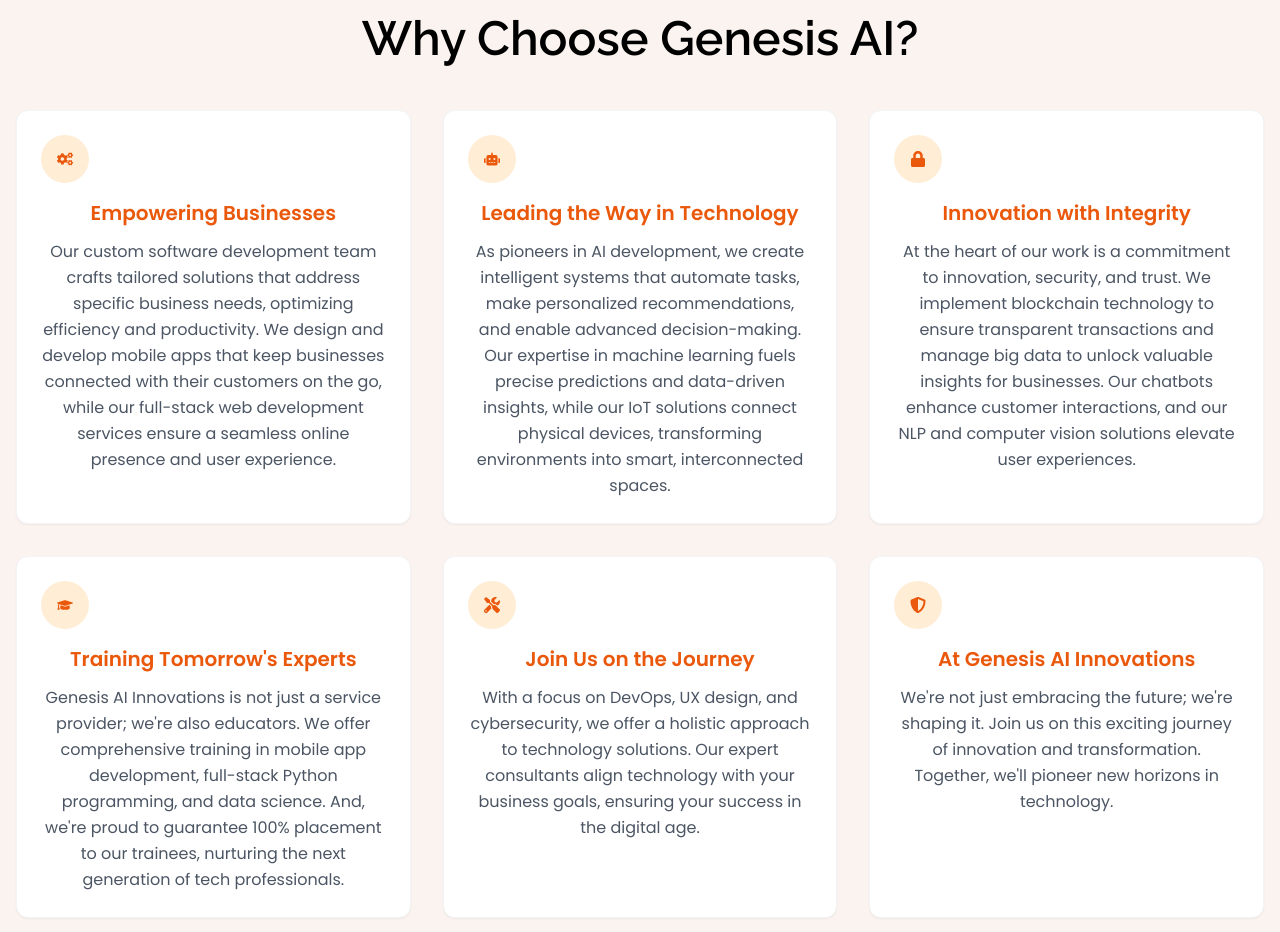
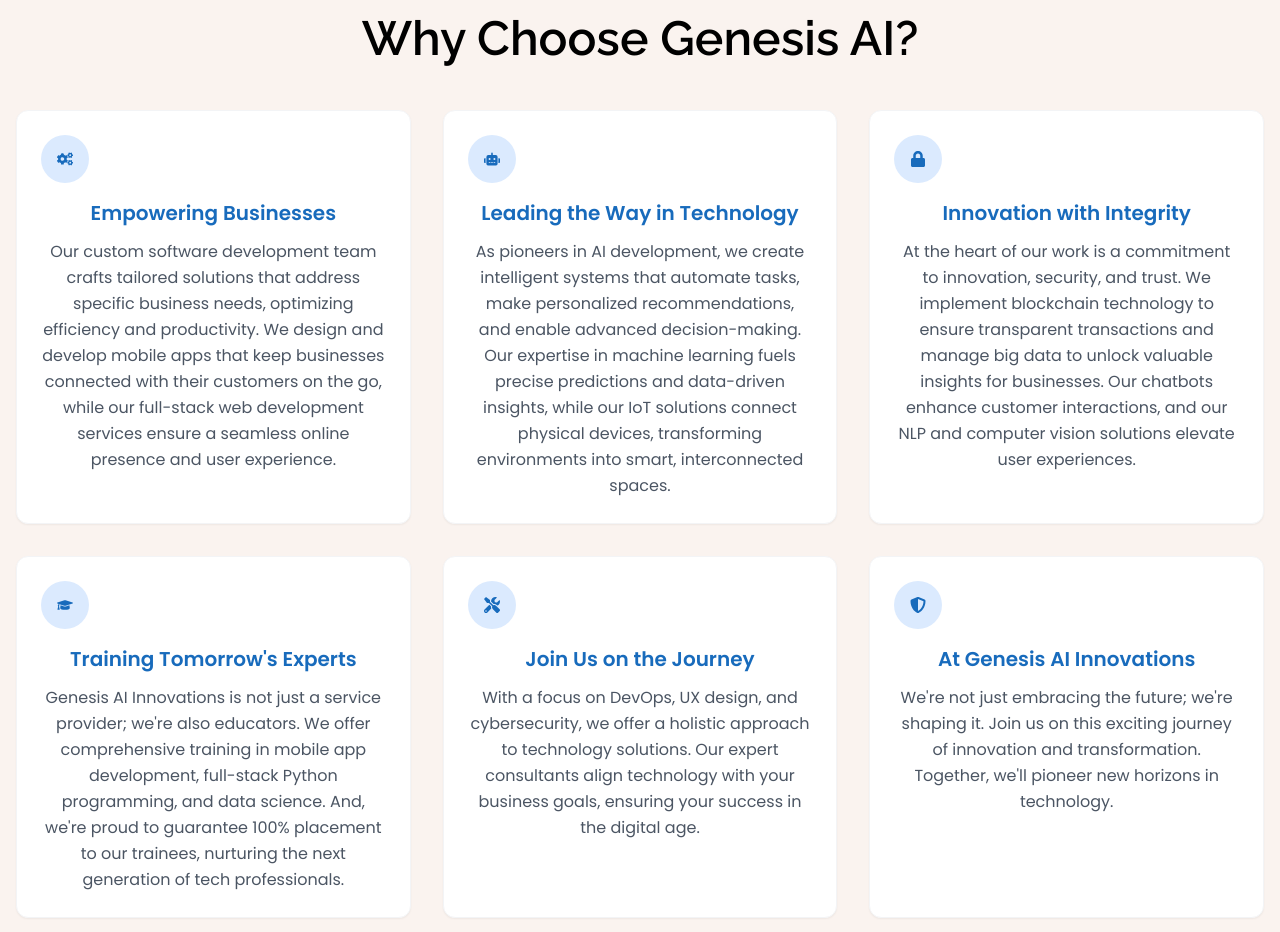
Before and after one commit to remeessalam/genesisaiinnovations, a React (Create React App) app: page /about-us in a window 1280 px wide. Shown: the part 2920-3852 px from the top of the page. Built offline with nearby package versions, Linux system fonts and the light colour scheme.

Commit message:
all completed

```diff
--- a/src/pages/website/AboutUs.jsx
+++ b/src/pages/website/AboutUs.jsx
@@ -212,11 +212,11 @@ const AboutUs = () => {
                   className="relative group bg-white p-6 rounded-xl shadow-sm hover:shadow-md transition-all duration-300 border border-gray-100"
                 >
                   <div className="flex items-center gap-4 mb-4">
-                    <div className="flex items-center justify-center w-12 h-12 rounded-full bg-orange-100 text-orange-600 group-hover:bg-orange-600 group-hover:text-white transition-colors duration-300">
+                    <div className="flex items-center justify-center w-12 h-12 rounded-full bg-blue-100 text-primary group-hover:bg-primary group-hover:text-blue-100 transition-colors duration-300">
                       {feature.img}
                     </div>
                   </div>
-                  <h3 className="text-xl font-semibold mb-3 text-orange-600">
+                  <h3 className="text-xl font-semibold mb-3 text-primary">
                     {feature.title}
                   </h3>
                   <p className="text-gray-600 leading-relaxed">
```
